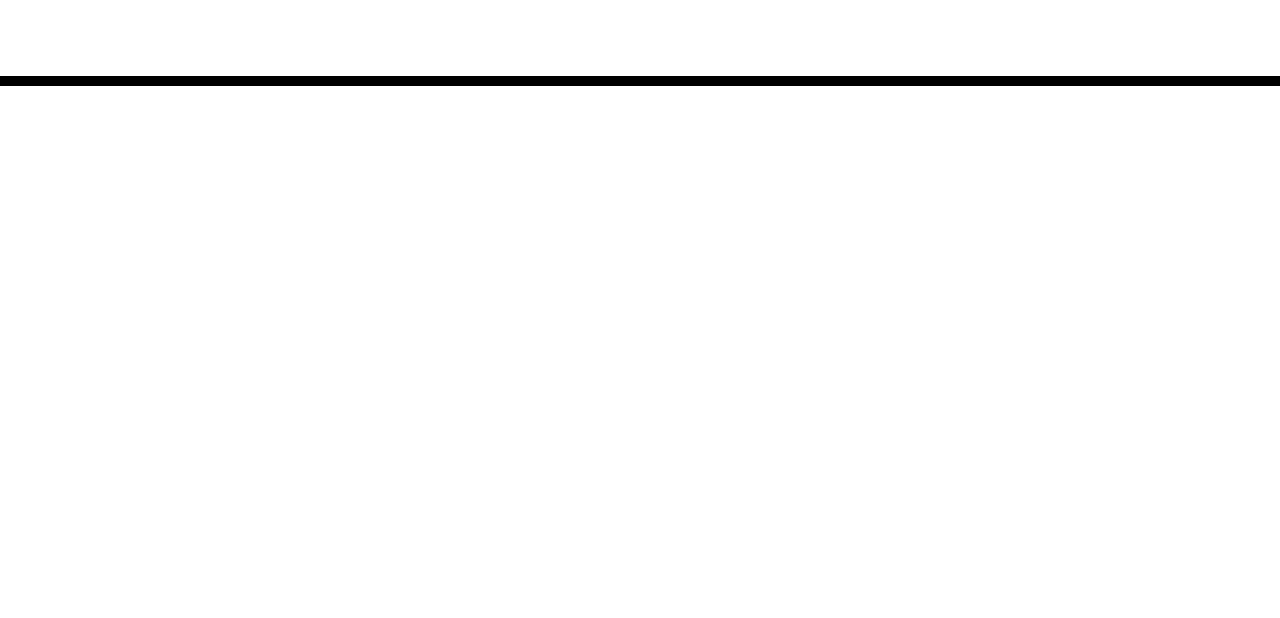
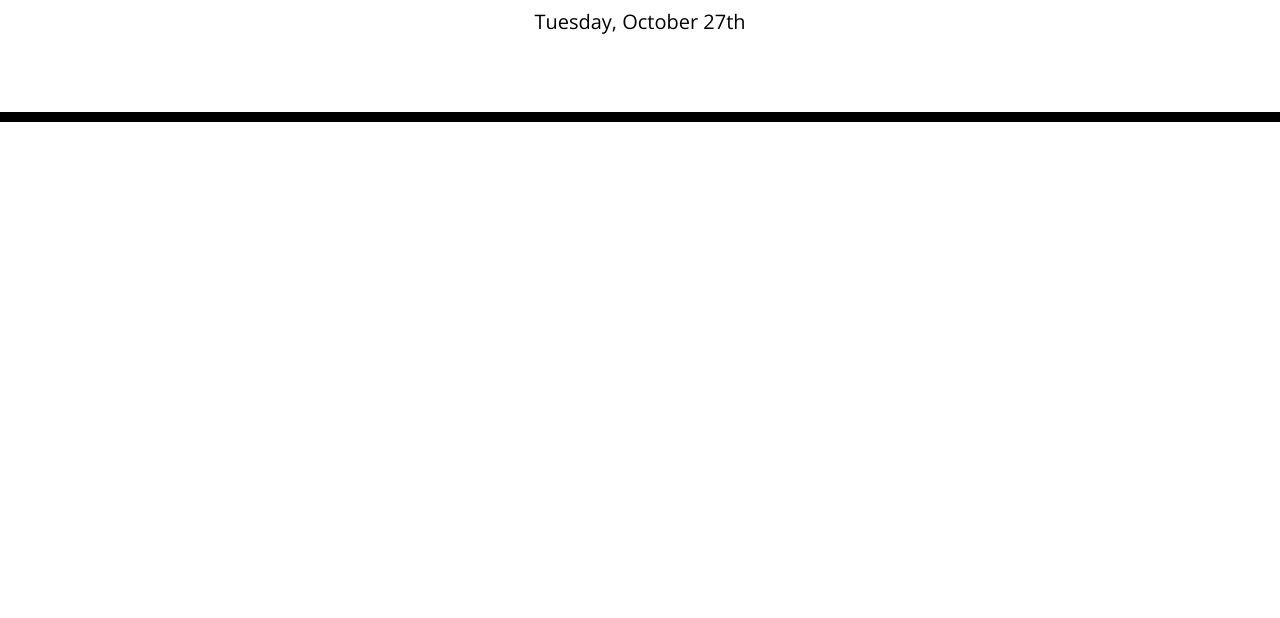
Before and after one commit to vina19/Third_Party_APIs-Work_Day_Scheduler, a plain HTML site: page index.html in a window 1280 px wide. Shown: the part 182-800 px from the top of the page. Drawn offline with nearby package versions, Linux system fonts and the light colour scheme.

Commit message:
Added script tag to scheduler.js in index.html and display the current day at the top of the calendar

```diff
--- a/index.html
+++ b/index.html
@@ -34,5 +34,6 @@
 
     <script src="https://cdnjs.cloudflare.com/ajax/libs/jquery/3.2.1/jquery.min.js"></script>
     <script src="https://cdnjs.cloudflare.com/ajax/libs/moment.js/2.24.0/moment.min.js"></script>
+    <script src="scheduler.js" type="text/javascript"></script>
   </body>
 </html>
--- /dev/null
+++ b/scheduler.js
@@ -0,0 +1,3 @@
+// When the user open the planner the current day is displayed at the top of the calendar.
+let currentDay = moment().format("dddd" + ", " + "MMMM Do");
+$("#currentDay").text(currentDay);
```
